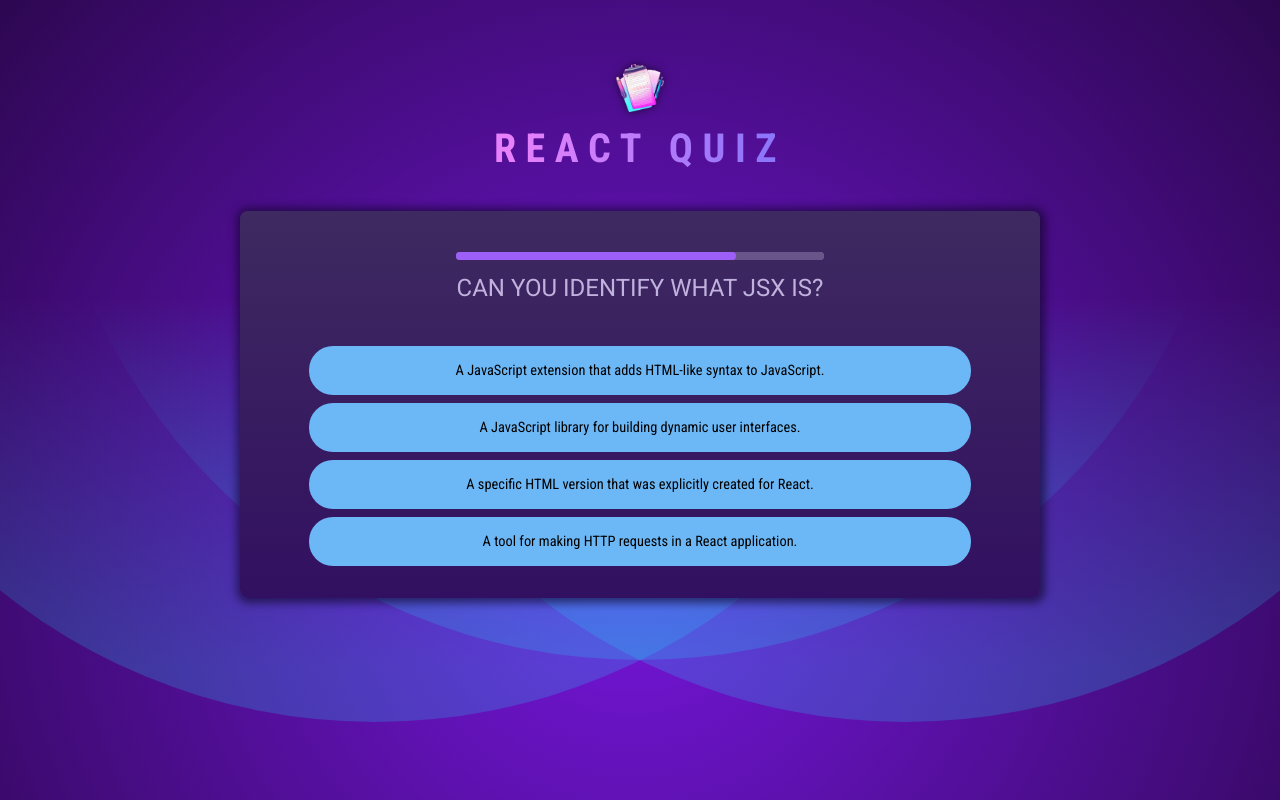
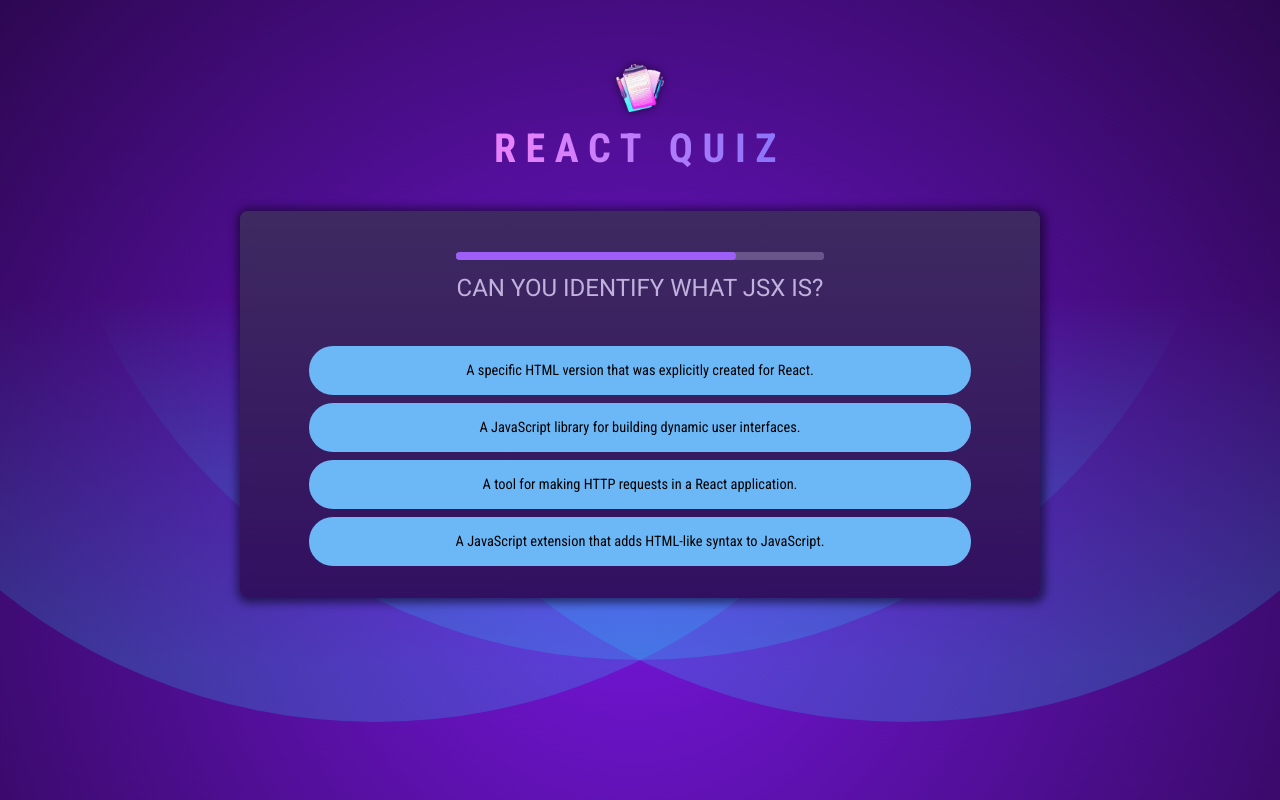
Before and after one commit to cerbin1/react-sandbox, a React (Vite) app in the folder 8-project-quiz-app/: page / in a window 1280 px wide. Built offline with nearby package versions, Linux system fonts and the light colour scheme.

Commit message:
Add answers shuffling

```diff
--- a/8-project-quiz-app/src/App.jsx
+++ b/8-project-quiz-app/src/App.jsx
@@ -17,8 +17,7 @@ function App() {
     if (!questionAnswered) {
       let questionResult;
       if (answer) {
-        questionResult =
-          answer === question.answers[0] ? "correct" : "wrong";
+        questionResult = answer === question.answers[0] ? "correct" : "wrong";
       } else {
         questionResult = "skipped";
       }
--- a/8-project-quiz-app/src/components/Answers.jsx
+++ b/8-project-quiz-app/src/components/Answers.jsx
@@ -1,7 +1,10 @@
 export default function Answers({ answers, onAnswer }) {
+  const shuffledAnswers = [...answers];
+  shuffledAnswers.sort(() => Math.random() - 0.5);
+
   return (
     <div id="answers">
-      {answers.map((answer) => (
+      {shuffledAnswers.map((answer) => (
         <div key={answer} className="answer">
           <button onClick={(event) => onAnswer(event, answer)}>{answer}</button>
         </div>
```
